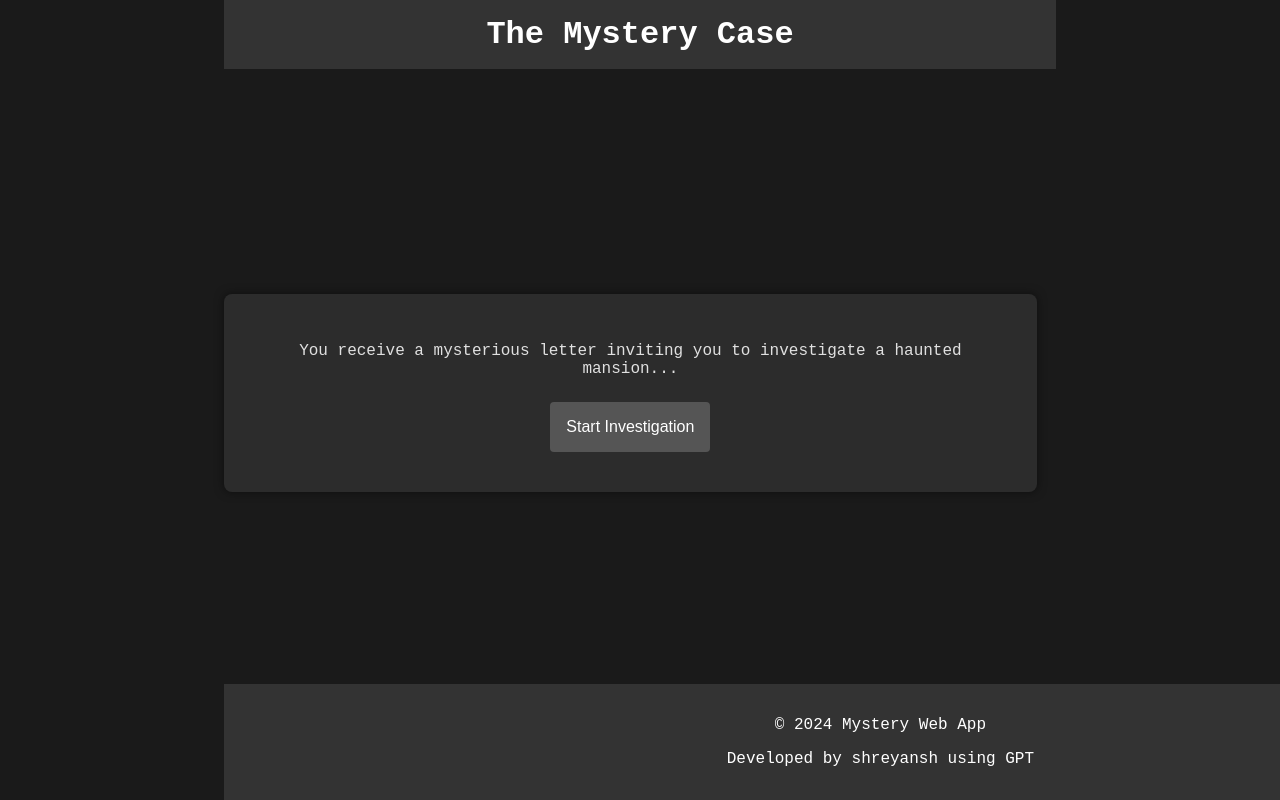
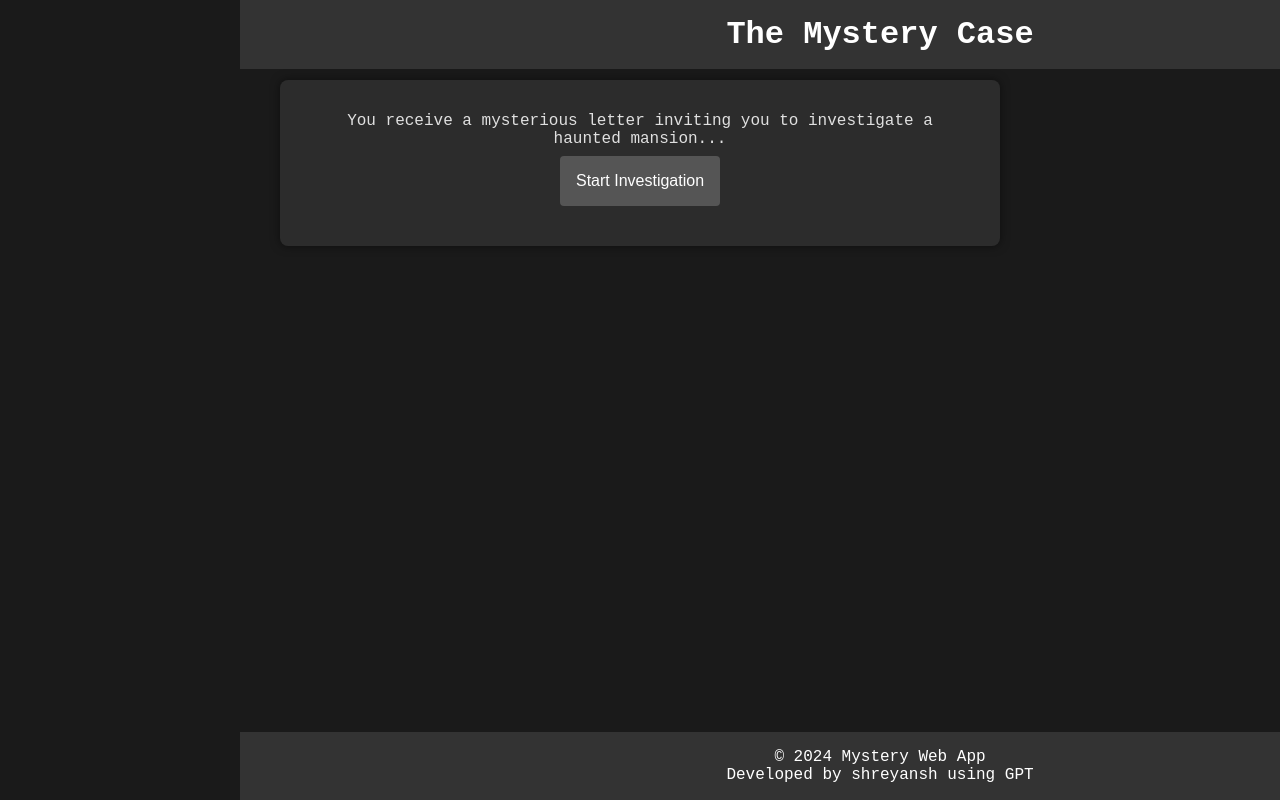
Before and after one commit to shreyansh0727/mystery, a website: page index.html in a window 1280 px wide. Drawn offline with nearby package versions, Linux system fonts and the light colour scheme.

Commit message:
Update style.css

```diff
--- a/public/style.css
+++ b/public/style.css
@@ -1,25 +1,45 @@
-body {
-    font-family: 'Courier New', Courier, monospace;
-    background-color: #1a1a1a;
-    color: #e0e0e0;
+:root {
+    --font-family: 'Courier New', Courier, monospace;
+    --bg-color: #1a1a1a;
+    --text-color: #e0e0e0;
+    --header-bg-color: #333;
+    --header-text-color: #fff;
+    --main-bg-color: #2c2c2c;
+    --button-bg-color: #555;
+    --button-hover-bg-color: #777;
+    --footer-bg-color: #333;
+    --footer-text-color: #fff;
+    --border-radius: 8px;
+    --box-shadow: 0 0 10px rgba(0, 0, 0, 0.5);
+}
+
+* {
+    box-sizing: border-box;
     margin: 0;
     padding: 0;
+}
+
+body {
+    font-family: var(--font-family);
+    background-color: var(--bg-color);
+    color: var(--text-color);
     display: flex;
     flex-direction: column;
     align-items: center;
+    justify-content: space-between;
     height: 100vh;
-
+    margin: 0;
 }
 
 header {
-    background-color: #333;
-    color: #fff;
+    background-color: var(--header-bg-color);
+    color: var(--header-text-color);
     padding: 1em;
     text-align: center;
-    width: auto;
-
-    top: 0;  /* Stick to the top */
-    z-index: 1000;  /* Ensure it stays above other content */
+    width: 100%;
+    position: fixed;
+    top: 0;
+    z-index: 1000;
 }
 
 header h1 {
@@ -31,25 +51,21 @@ main {
     padding: 2em;
     width: 90%;
     max-width: 800px;
-    background-color: #2c2c2c;
-    border-radius: 8px;
-    box-shadow: 0 0 10px rgba(0, 0, 0, 0.5);
+    background-color: var(--main-bg-color);
+    border-radius: var(--border-radius);
+    box-shadow: var(--box-shadow);
     animation: fadeInUp 1s;
     display: flex;
     flex-direction: column;
     align-items: center;
     justify-content: center;
     text-align: center;
-    margin-top: 100px;  /* Add margin to avoid overlap with header */
-    margin-bottom: 80px; /* Avoid overlap with footer */
-    position: relative;
-    top: 50%;
-    transform: translateY(-50%);
+    margin: 5em auto;  /* Center main content vertically */
 }
 
 button {
-    background-color: #555;
-    color: #fff;
+    background-color: var(--button-bg-color);
+    color: var(--header-text-color);
     border: none;
     padding: 1em;
     margin: 0.5em;
@@ -60,18 +76,17 @@ button {
 }
 
 button:hover {
-    background-color: #777;
+    background-color: var(--button-hover-bg-color);
 }
 
 footer {
-    background-color: #333;
-    color: #fff;
+    background-color: var(--footer-bg-color);
+    color: var(--footer-text-color);
     text-align: center;
     padding: 1em;
     width: 100%;
     position: fixed;
     bottom: 0;
-
 }
 
 @keyframes fadeInDown {
```
